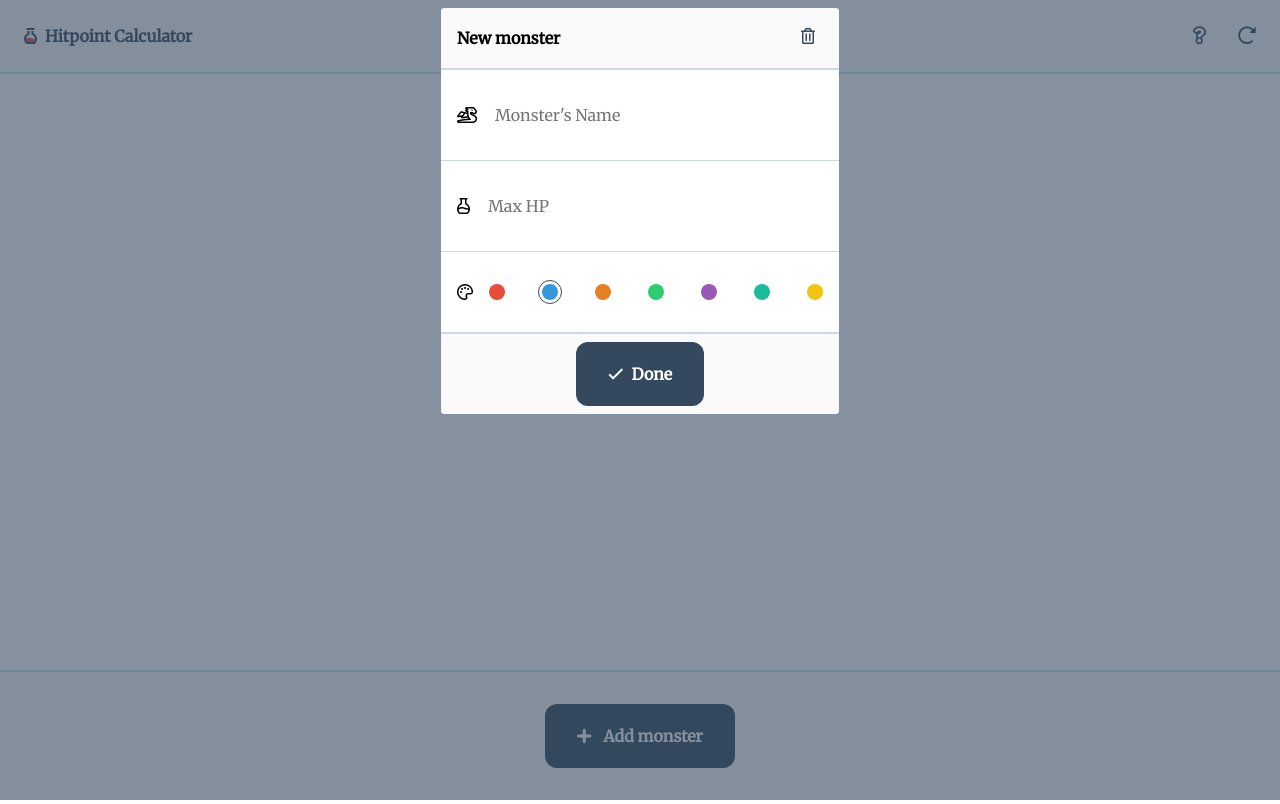
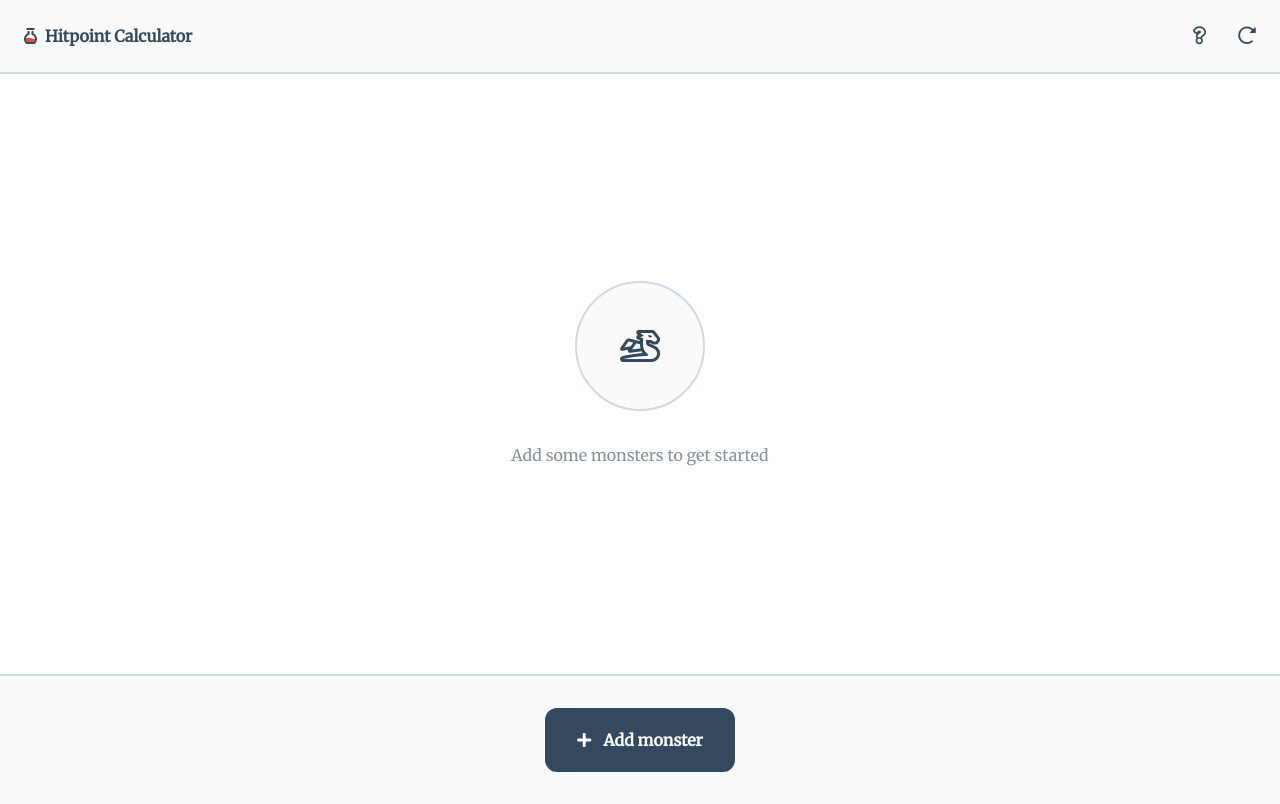
Before and after one commit to aartvanempel/hitpoint-calculator, a React (Create React App) app: page / in a window 1280 px wide. Built offline with nearby package versions, Linux system fonts and the light colour scheme.

Commit message:
removed dummy monster

```diff
--- a/src/features/monsters/monsterSlice.js
+++ b/src/features/monsters/monsterSlice.js
@@ -6,13 +6,13 @@ export const monsters = createSlice({
     name: 'monsters',
     initialState: {
         monsters: [
-            {
-                id: 0,
-                name: 'Goblin #1',
-                currentHp: 12,
-                maxHp: 50,
-                color: '#E74C3C'
-            }
+            // {
+            //     id: 0,
+            //     name: 'Goblin #1',
+            //     currentHp: 12,
+            //     maxHp: 50,
+            //     color: '#E74C3C'
+            // }
         ],
     },
     reducers: {
--- a/src/features/screenVisibility/screenVisibilitySlice.js
+++ b/src/features/screenVisibility/screenVisibilitySlice.js
@@ -3,7 +3,7 @@ import { createSlice } from '@reduxjs/toolkit';
 export const screenVisibility = createSlice({
     name: 'screenVisibility',
     initialState: {
-        createMonster: true,
+        createMonster: false,
         editMonster: false,
         faq: false,
         resetDialog: false
```
